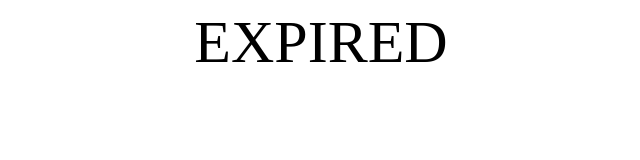
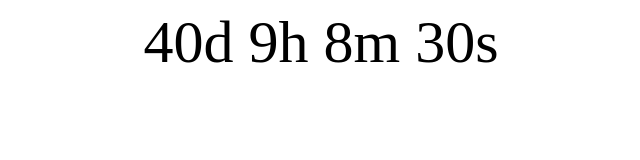
Before and after one commit to Ajmain-Inqiad/Ajmain-Inqiad.github.io, a plain HTML site: page index.html in a window 1280 px wide. Shown: the whole page, without its empty margins (319-959 px from the left). Drawn offline with Linux system fonts and the light colour scheme.

Commit message:
Update index.html

```diff
--- a/index.html
+++ b/index.html
@@ -15,7 +15,7 @@ p {
 <p id="demo"></p>
 <script>
 // Set the date we're counting down to
-var countDownDate = new Date("Feb 5, 2020 15:37:25").getTime();
+var countDownDate = new Date("Apr 5, 2020 15:37:25").getTime();
 
 // Update the count down every 1 second
 var x = setInterval(function() {
```
